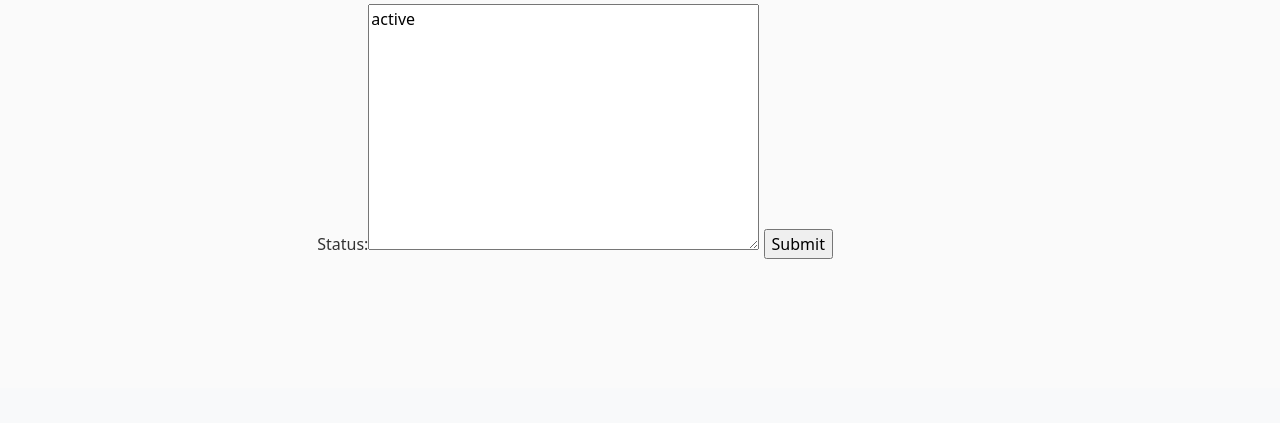
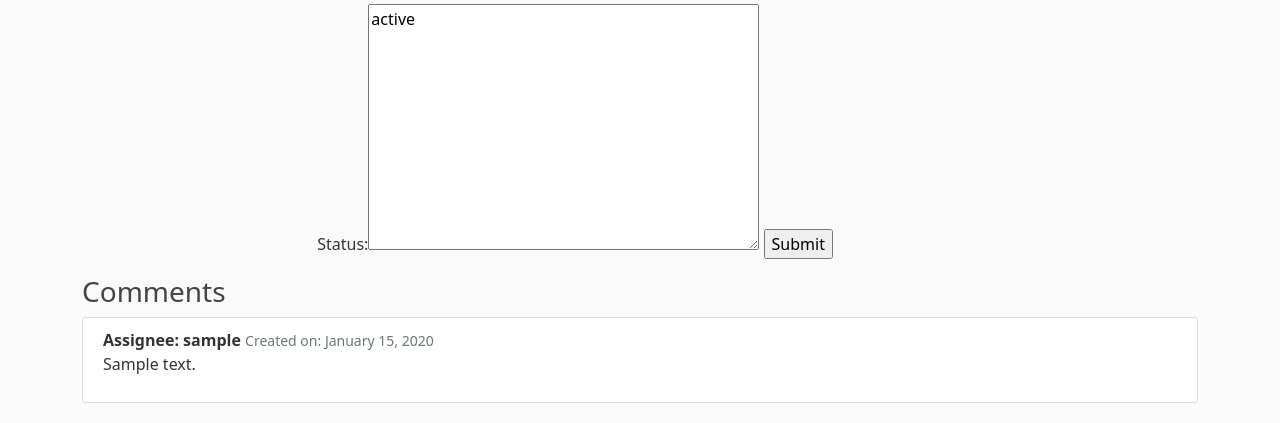
Before and after one commit to redhat-beyond/falcon, a Django app: page /tasks/1 in a window 1280 px wide. Shown: the part 412-835 px from the top of the page. Before the commit the page ends 671 px from the top, so only its background shows below. Run offline with Django 3.2, Linux system fonts and the light colour scheme; a user stored in the database is signed in; tables that the repository leaves empty hold one stand-in row (values such as "Sample post").

Commit message:
Display task's comments
- Add task's comments to be displayed on a single task view template.

```diff
--- a/tasks/templates/tasks/view_single_task.html
+++ b/tasks/templates/tasks/view_single_task.html
@@ -16,4 +16,18 @@
     </form>
   </div>
 </div>
+<h3>Comments</h3>
+{% for comment in task.get_comments %}
+  <article class="media content-section">
+    <div class="media_body">
+      <div class="article_metadata">
+          <b>Assignee: {{ comment.appUser|truncatechars:20 }}</b>
+          <small class="text-muted">
+              Created on: {{ comment.created_date|date:"F d, Y" }}
+          </small>
+      </div>
+      <p class="article-content">{{ comment.description|truncatechars:400 }}</p>
+    </div>
+  </article>
+{% endfor %}
 {% endblock content %}
```
Also changed, not shown: tasks/tests/test_get_task_comments.py (+10 -9 lines).
